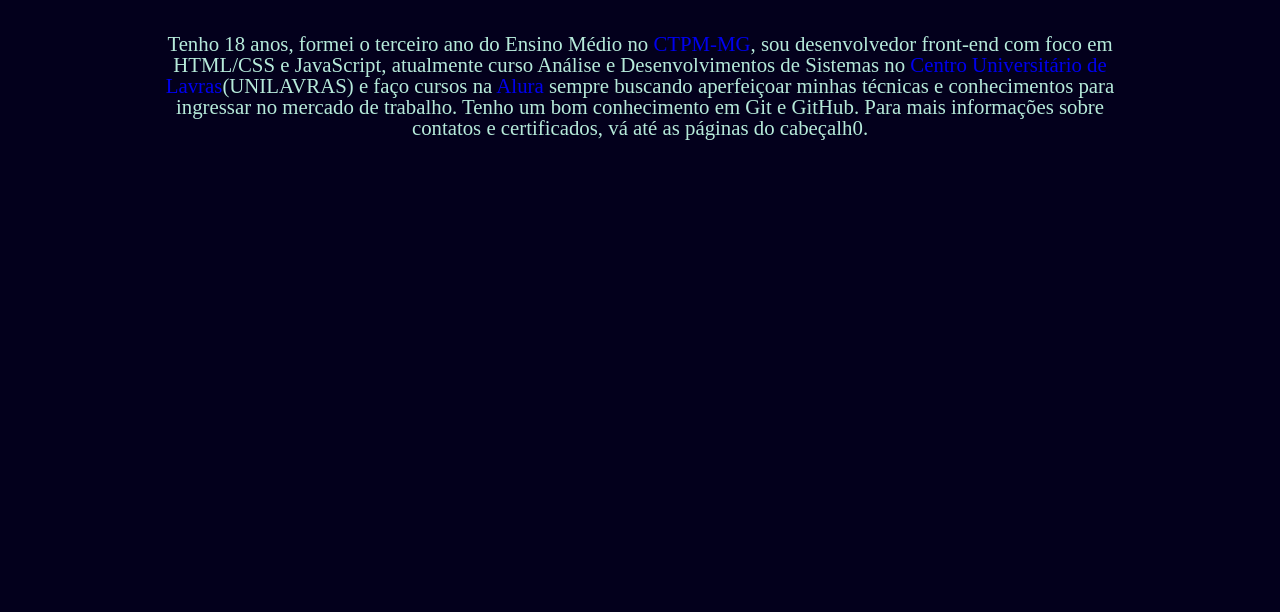
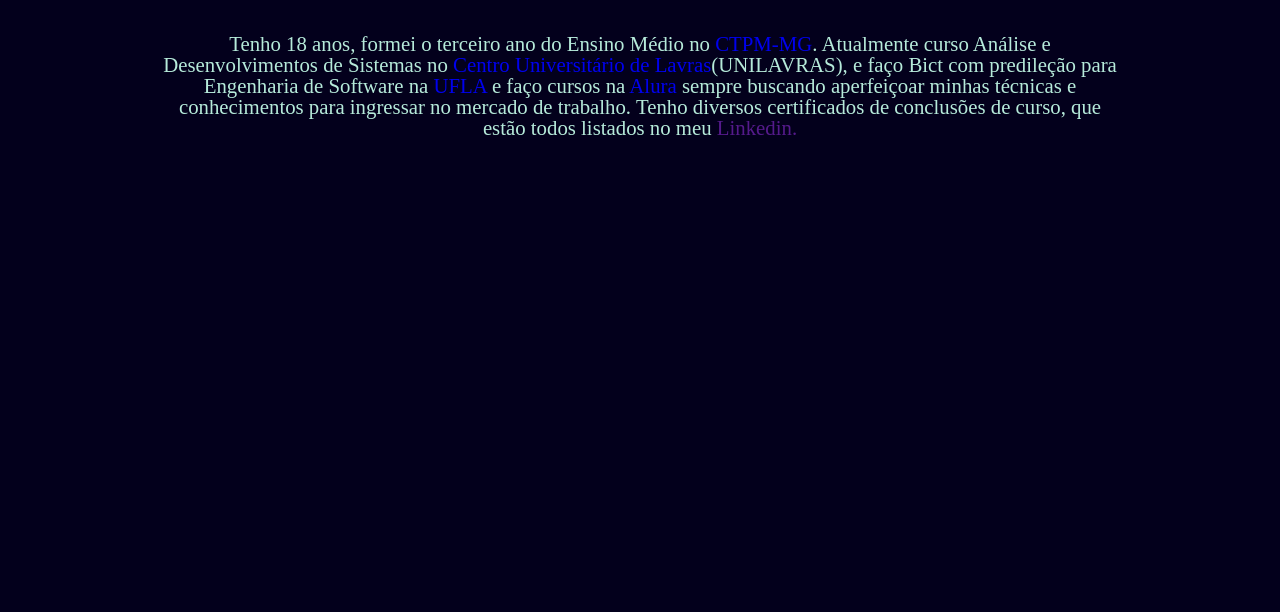
Before and after one commit to Suzushiii/Portfolio-, a plain HTML site: page index.html in a window 1280 px wide. Shown: the part 188-800 px from the top of the page. Drawn offline with Linux system fonts and the light colour scheme; a web font is replaced by a local one.

Commit message:
Update index.html

```diff
--- a/index.html
+++ b/index.html
@@ -43,7 +43,7 @@
     <main class="apresentacao">
         <div class="apresentacao__texto">
             <h1 class="apresentacao__texto__titulo">Olá, meu nome é Matheus Galego</h1>
-            <p class="apresentacao__texto__conteudo">Tenho 18 anos, formei o terceiro ano do Ensino Médio no <a href="https://www.ctpmlavras.com.br" target="_blank"class="apresentacao__texto__conteudo-destaque" >CTPM-MG</a>, sou desenvolvedor front-end com foco em HTML/CSS e JavaScript, atualmente curso Análise e Desenvolvimentos de Sistemas no <a href="https://unilavras.edu.br" target="_blank" class="apresentacao__texto__conteudo-destaque">Centro Universitário de Lavras</a>(UNILAVRAS) e faço cursos na <a href="https://www.alura.com.br" target="_blank" class="apresentacao__texto__conteudo-destaque">Alura</a> sempre buscando aperfeiçoar minhas técnicas e conhecimentos para ingressar no mercado de trabalho. Tenho um bom conhecimento em Git e GitHub. Para mais informações sobre contatos e certificados, vá até as páginas do cabeçalh0.</p>
+            <p class="apresentacao__texto__conteudo">Tenho 18 anos, formei o terceiro ano do Ensino Médio no <a href="https://www.ctpmlavras.com.br" target="_blank"class="apresentacao__texto__conteudo-destaque" >CTPM-MG</a>. Atualmente curso Análise e Desenvolvimentos de Sistemas no <a href="https://unilavras.edu.br" target="_blank" class="apresentacao__texto__conteudo-destaque">Centro Universitário de Lavras</a>(UNILAVRAS), e faço Bict com predileção para Engenharia de Software na<a href="https://eeng.ufla.br" target="_blank" class="apresentacao__texto__conteudo-destaque"> UFLA</a>  e faço cursos na <a href="https://www.alura.com.br" target="_blank" class="apresentacao__texto__conteudo-destaque">Alura</a> sempre buscando aperfeiçoar minhas técnicas e conhecimentos para ingressar no mercado de trabalho. Tenho diversos certificados de conclusões de curso, que estão todos listados no meu <a href="" target="_blank" class="apresentacao__texto__conteudo-destaque">Linkedin.</a></p>
         </div>
 
     </main>
```
